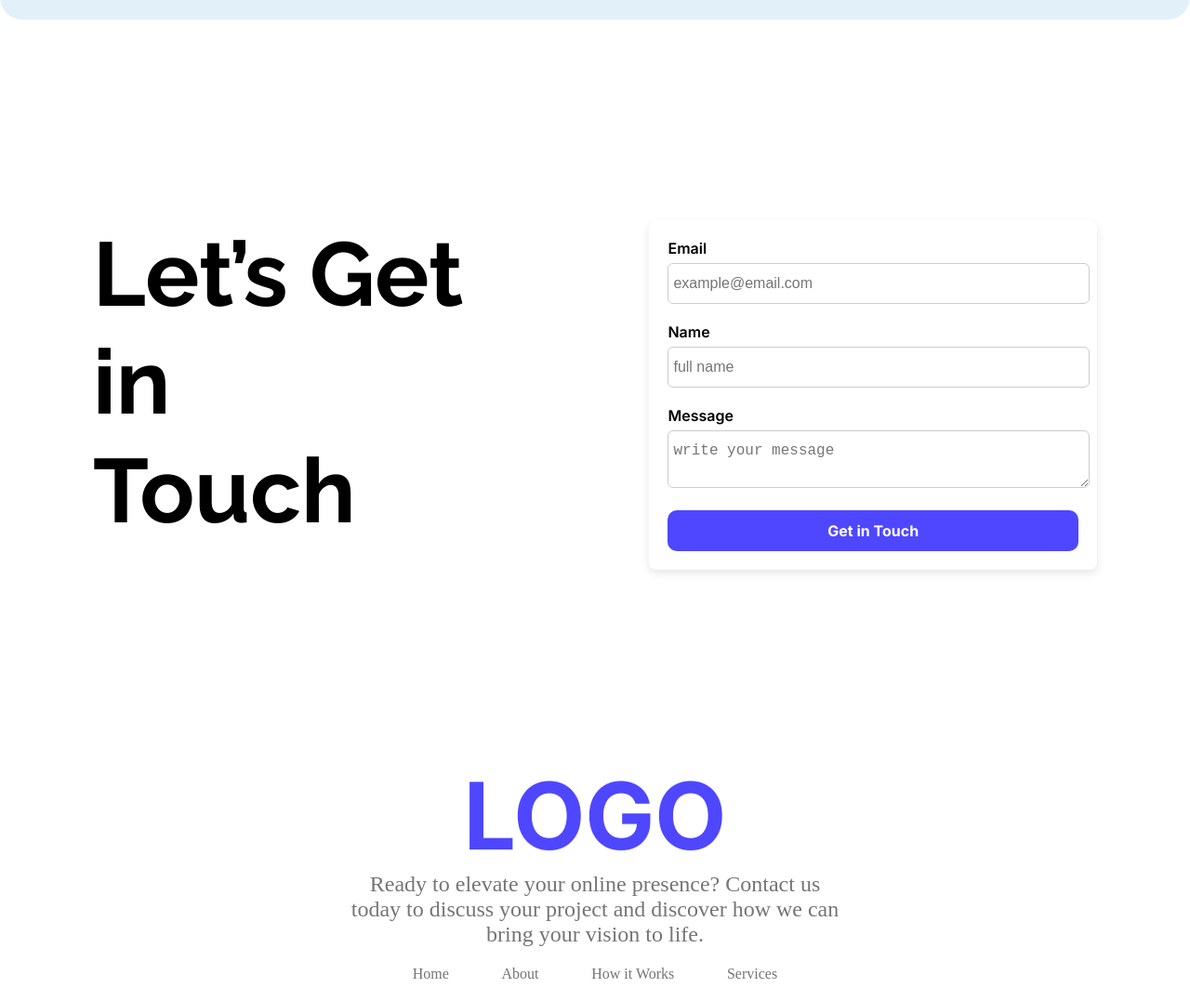
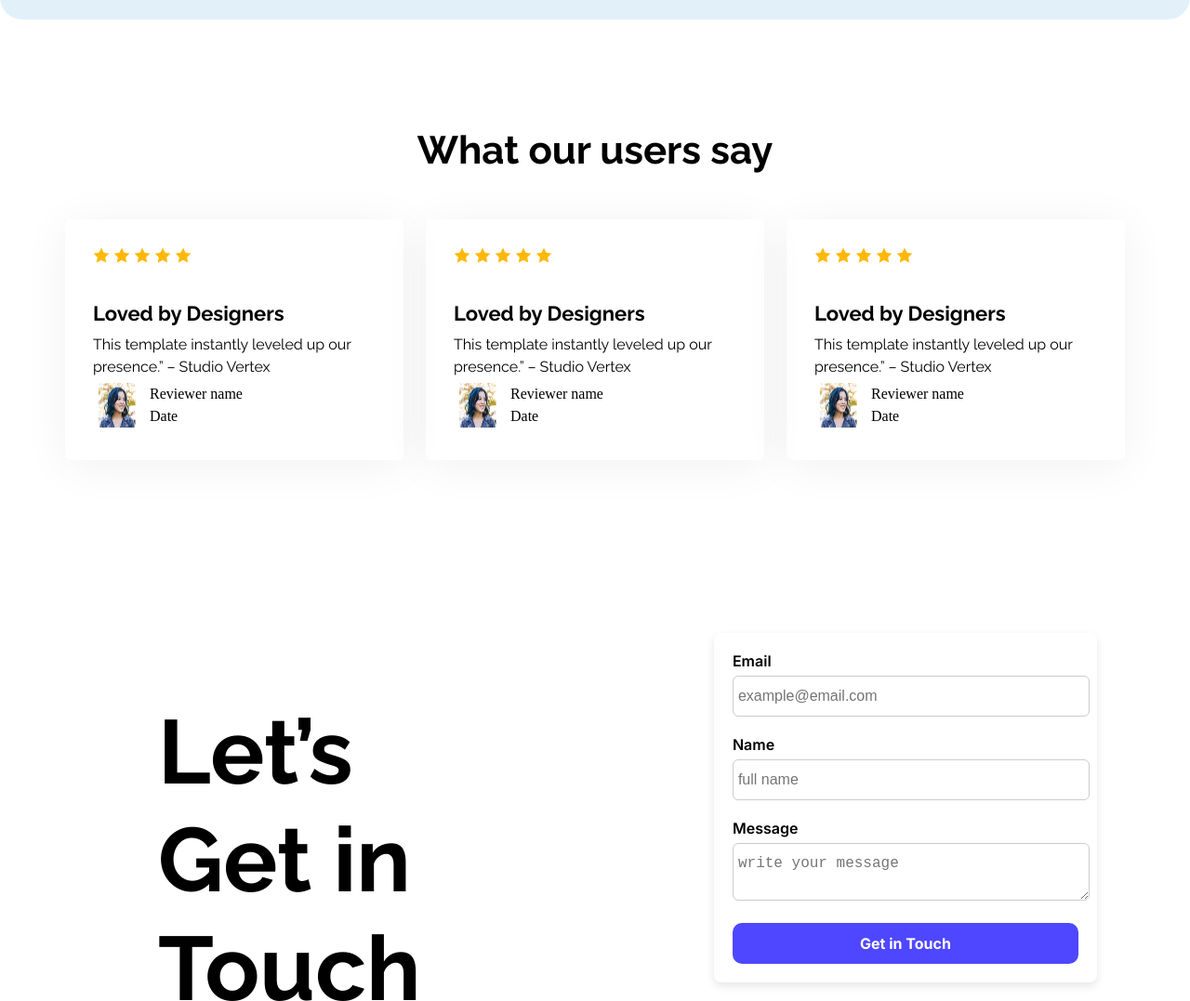
Before and after one commit to Farjanaepa/Assignment01, a plain HTML site: page index.html in a window 1280 px wide. Shown: the part 1618-2695 px from the top of the page at 93% size. Drawn offline with Linux system fonts and the light colour scheme.

Commit message:
what users part

```diff
--- a/index.html
+++ b/index.html
@@ -50,7 +50,7 @@
 
         </section>
 
-<section>
+        <section>
             <div class="productive-section">
                 <div class="productive-title raleway-normal">Joined Thousands of Productive Users</div>
                     <div class="productive-container">
@@ -71,6 +71,65 @@
              </div>
 
          </section>
+
+           <section class="skills">
+            <div>
+                <h3 class="section-title raleway-normal">What our users say</h3>
+            </div>
+
+
+            <div class="skills-container">
+                 <div class="skill">
+                    <img src="Assets/icon-star.png" alt="star-icon">
+                    <img src="Assets/icon-star.png" alt="star-icon">
+                    <img src="Assets/icon-star.png" alt="star-icon">
+                    <img src="Assets/icon-star.png" alt="star-icon">
+                    <img src="Assets/icon-star.png" alt="star-icon">
+                    <h4 class="skill-title raleway-normal">Loved by Designers</h4>
+                    <p class="skill-description raleway-normal">This template instantly leveled up our presence.” – Studio Vertex</p>
+                    <div class="reviewer-info">
+                        <img src="Assets/avatar.png" alt="Reviewer" class="reviewer-img" />
+                        <div class="reviewer-details">
+                            <div class="reviewer-name">Reviewer name</div>
+                            <div class="review-date">Date</div>
+                        </div>
+                    </div>
+
+                </div>
+                 <div class="skill">
+                    <img src="Assets/icon-star.png" alt="">
+                    <img src="Assets/icon-star.png" alt="">
+                    <img src="Assets/icon-star.png" alt="">
+                    <img src="Assets/icon-star.png" alt="">
+                    <img src="Assets/icon-star.png" alt="">
+                    <h4 class="skill-title raleway-normal">Loved by Designers</h4>
+                    <p class="skill-description raleway-normal">This template instantly leveled up our presence.” – Studio Vertex</p>
+                    <div class="reviewer-info">
+                        <img src="Assets/avatar.png" alt="Reviewer" class="reviewer-img" />
+                        <div class="reviewer-details">
+                            <div class="reviewer-name">Reviewer name</div>
+                            <div class="review-date">Date</div>
+                        </div>
+                    </div>
+
+                </div>
+                 <div class="skill">
+                    <img src="Assets/icon-star.png" alt="">
+                    <img src="Assets/icon-star.png" alt="">
+                    <img src="Assets/icon-star.png" alt="">
+                    <img src="Assets/icon-star.png" alt="">
+                    <img src="Assets/icon-star.png" alt="">
+                    <h4 class="skill-title raleway-normal">Loved by Designers</h4>
+                    <p class="skill-description raleway-normal">This template instantly leveled up our presence.” – Studio Vertex</p>
+                 <div class="reviewer-info">
+                        <img src="Assets/avatar.png" alt="Reviewer" class="reviewer-img" />
+                        <div class="reviewer-details">
+                            <div class="reviewer-name">Reviewer name</div>
+                            <div class="review-date">Date</div>
+                        </div>
+                </div>
+            </div>
+        </section>
 
 
          <section>
--- a/style.css
+++ b/style.css
@@ -2,6 +2,7 @@
     margin: 0;
     text-decoration: none;
     list-style-type: none;
+
 }
 
 .inter-normal {
@@ -124,6 +125,51 @@
    white-space: nowrap;
 
 }
+
+/* star part */
+.skills{
+
+     max-width: 1140px;
+    height: 328px;
+    margin:116px auto;
+    justify-content: center;
+    align-items: center;
+    gap: 20px;
+
+}
+.section-title {
+    font-weight: bold;
+    font-size: 42px;
+    text-align: center;
+    margin-bottom: 50px;
+}
+
+.skills-container{
+    display: flex;
+    gap: 24px;
+}
+.skill{
+    padding: 30px;
+    border-radius: 5px;
+    box-shadow: 0px 6px 50px 0px rgba(0, 0, 0, 0.06);
+    display: inline-block;
+    gap: 100px;
+    line-height: 150%;
+}
+.skill-title{
+    padding-top: 35px;
+    font-size: 22px;
+}
+.skill-description{
+    padding-top: 10px;
+}
+
+.reviewer-info{
+    display: flex;
+    padding: 5px;
+    gap: 15px;
+}
+
 /* get in touch */
 
     .container {
@@ -138,6 +184,7 @@
       font-size: 97px;
       font-weight: bold;
       line-height: 1.2;
+      padding: 70px;
     }
 
     .form-container {
```
